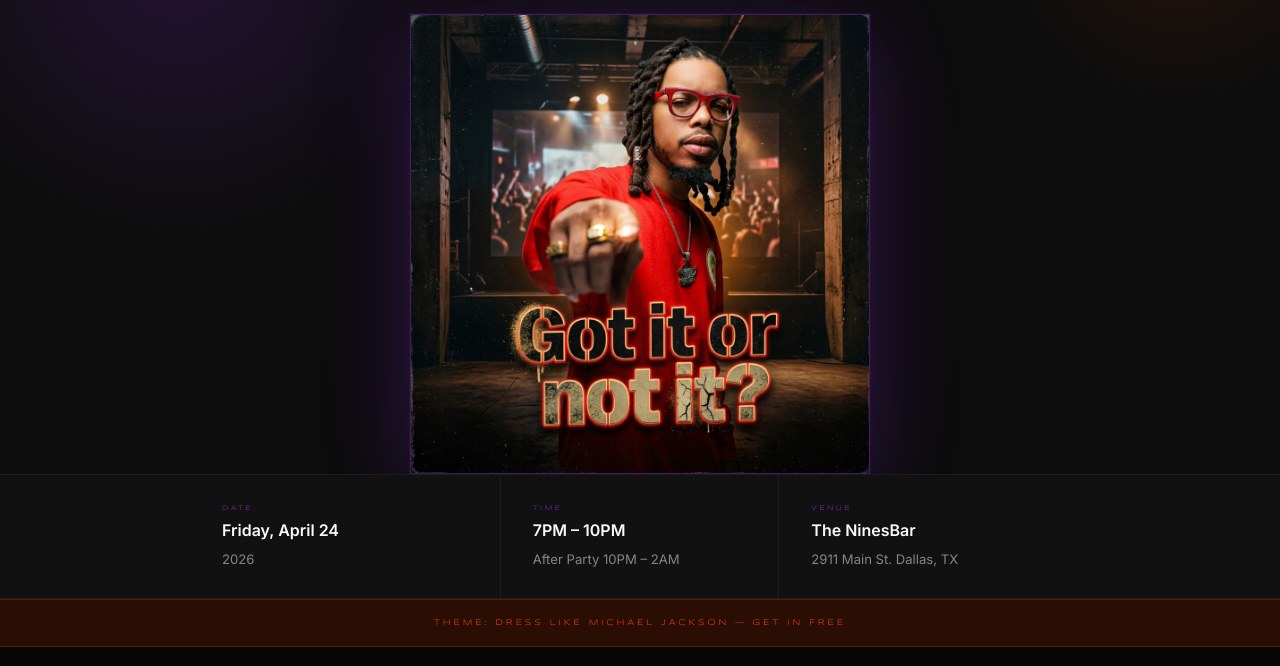
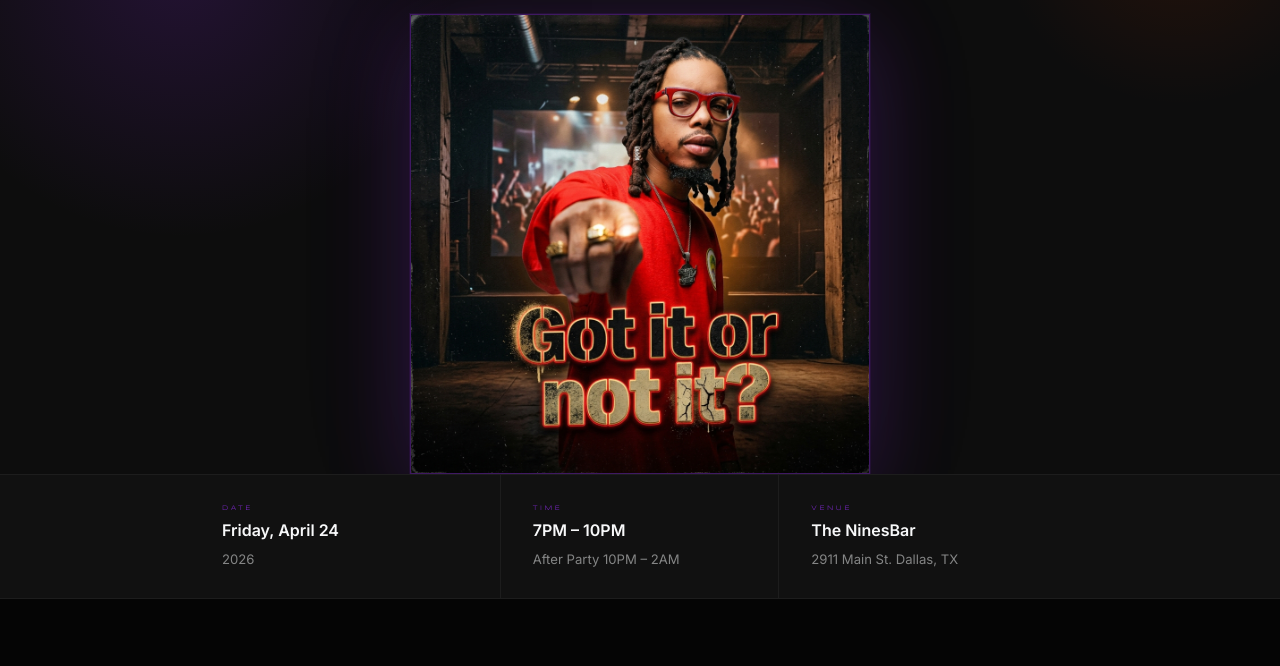
Before and after one commit to JRosenfeld-Holo/spaceboifresh, a plain HTML site: page event-got-it-or-not-it.html in a window 1280 px wide. Shown: the part 286-952 px from the top of the page. Drawn offline with nearby package versions, Linux system fonts and the light colour scheme; a script that the page names is missing.

Commit message:
Remove Michael Jackson dress code theme banner from Got It Or Not It event page
Co-Authored-By: Claude Sonnet 4.6 <noreply@anthropic.com>

```diff
--- a/event-got-it-or-not-it.html
+++ b/event-got-it-or-not-it.html
@@ -206,23 +206,6 @@
       font-size: 0.82rem;
       color: var(--star-dim);
       font-weight: 400;
-    }
-
-    /* ─── THEME BANNER ──────────────────────────────────────── */
-    .theme-banner {
-      background: var(--orange-dim);
-      border-top: 1px solid rgba(255,69,0,0.25);
-      border-bottom: 1px solid rgba(255,69,0,0.25);
-      padding: 16px 32px;
-      text-align: center;
-    }
-
-    .theme-banner p {
-      font-family: var(--font-head);
-      font-size: 0.52rem;
-      letter-spacing: 0.35em;
-      text-transform: uppercase;
-      color: var(--orange);
     }
 
     /* ─── SECTIONS ──────────────────────────────────────────── */
@@ -618,11 +601,6 @@
     </div>
   </div>
 
-  <!-- THEME BANNER -->
-  <div class="theme-banner">
-    <p>Theme: Dress Like Michael Jackson &mdash; Get In Free</p>
-  </div>
-
   <!-- HOW IT WORKS -->
   <div class="section">
     <span class="section-eyebrow">The Format</span>
```
